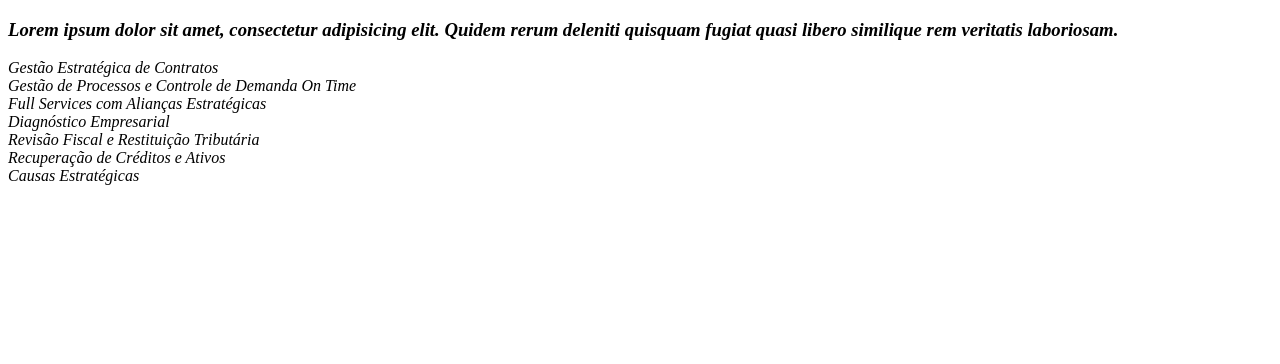
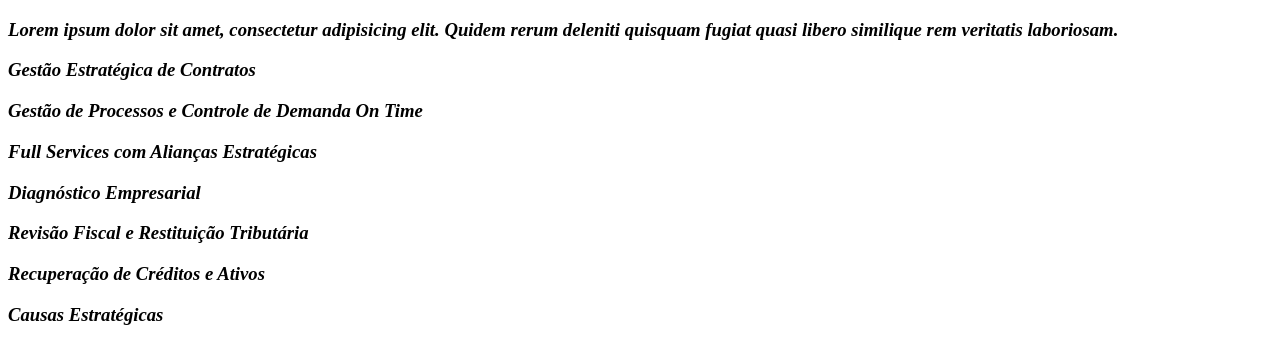
Before and after one commit to pilgenfritz/uikit-layout-builder, a PHP site: page /pages/index.html in a window 1280 px wide. Shown: the top 364 px of the page. Run offline with PHP 8.4, Linux system fonts and the light colour scheme.

Commit message:
10/01-14:00

```diff
--- a/pages/index.html
+++ b/pages/index.html
@@ -24,25 +24,74 @@
           </div>
           <div class="circle-line">
             <div class="item" data-id="0" data-rotation-minus="-342" data-rotation-plus="18">
-              <label>Gestão Estratégica de Contratos</label>
+              <div class="flip-container">
+                <div class="face-item front-item">
+                  <i class="uk-icon-file-text-o"></i>
+                </div>
+                <div class="face-item back-item">
+                  <h3>Gestão Estratégica de Contratos</h3>
+                </div>
+              </div>
             </div>
             <div class="item" data-id="1" data-rotation-minus="-294" data-rotation-plus="68">
-              <label>Gestão de Processos e Controle de Demanda On Time</label>
+              <div class="flip-container">
+                <div class="face-item front-item">
+                  <i class="uk-icon-clock-o"></i>
+                </div>
+                <div class="face-item back-item">
+                  <h3>Gestão de Processos e Controle de Demanda On Time</h3>
+                </div>
+              </div>
             </div>
             <div class="item" data-id="2" data-rotation-minus="-245" data-rotation-plus="114">
-              <label>Full Services com Alianças Estratégicas</label>
+              <div class="flip-container">
+                <div class="face-item front-item">
+                  <i class="uk-icon-users"></i>
+                </div>
+                <div class="face-item back-item">
+                  <h3>Full Services com Alianças Estratégicas</h3>
+                </div>
+              </div>
             </div>
             <div class="item" data-id="3" data-rotation-minus="-195" data-rotation-plus="165">
-              <label>Diagnóstico Empresarial</label>
+              <div class="flip-container">
+                <div class="face-item front-item">
+                  <i class="uk-icon-building-o"></i>
+                </div>
+                <div class="face-item back-item">
+                  <h3>Diagnóstico Empresarial</h3>
+                </div>
+              </div>
             </div>
             <div class="item" data-id="4" data-rotation-minus="-142" data-rotation-plus="218">
-              <label>Revisão Fiscal e Restituição Tributária</label>
+              <div class="flip-container">
+                <div class="face-item front-item">
+                  <i class="uk-icon-percent"></i>
+                </div>
+                <div class="face-item back-item">
+                  <h3>Revisão Fiscal e Restituição Tributária</h3>
+                </div>
+              </div>
             </div>
             <div class="item" data-id="5" data-rotation-minus="-88" data-rotation-plus="272">
-              <label>Recuperação de Créditos e Ativos</label>
+              <div class="flip-container">
+                <div class="face-item front-item">
+                  <i class="uk-icon-check-square-o"></i>
+                </div>
+                <div class="face-item back-item">
+                  <h3>Recuperação de Créditos e Ativos</h3>
+                </div>
+              </div>
             </div>
             <div class="item" data-id="6" data-rotation-minus="-36" data-rotation-plus="325">
-              <label>Causas Estratégicas</label>
+              <div class="flip-container">
+                <div class="face-item front-item">
+                  <i class="uk-icon-diamond"></i>
+                </div>
+                <div class="face-item back-item">
+                  <h3>Causas Estratégicas</h3>
+                </div>
+              </div>
             </div>
           </div>
         </div>
```
Also changed, not shown: css/pages/index.css (+69 -7 lines), js/pages/index.js (+11 -8 lines).
